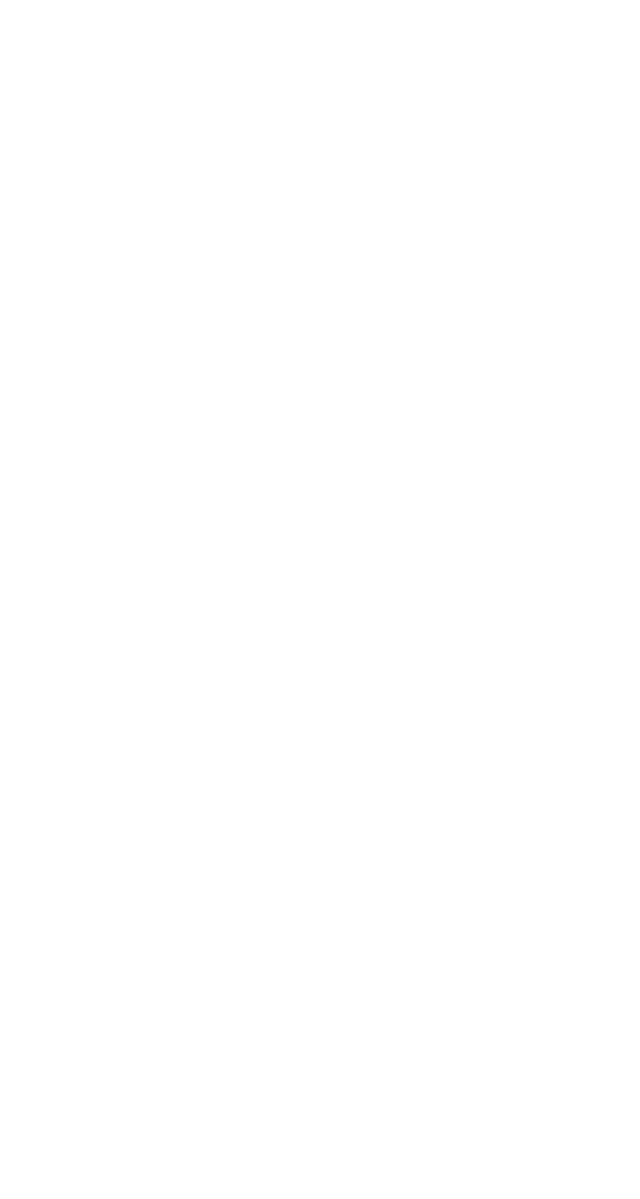
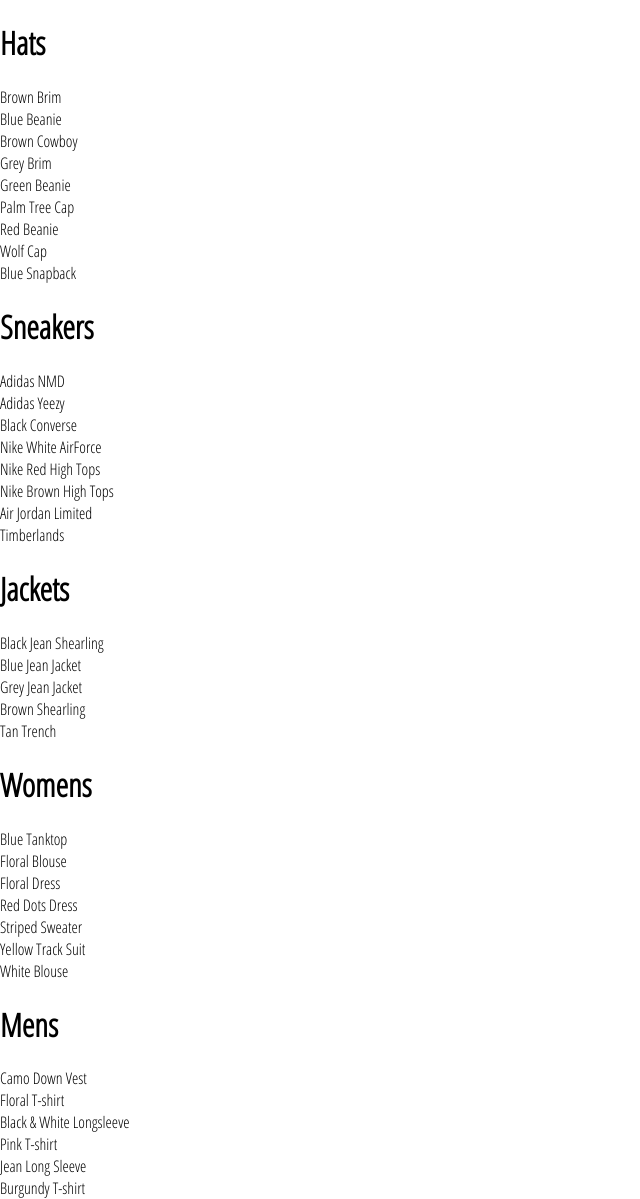
Before and after one commit to ShrikantUgale/e-commerce, a React (Create React App) app: page /shop in a window 1280 px wide. Shown: the whole page, without its empty margins (0-640 px from the left). Before the commit the page ends 800 px from the top, so only its background shows below. Built offline with nearby package versions, Linux system fonts and the light colour scheme; the HTML template or start-up script is replaced by a standard one.

Commit message:
shop page and collection preview added

```diff
--- a/src/App.js
+++ b/src/App.js
@@ -4,6 +4,7 @@
 import './App.css';
 
 import HomePage from './pages/homepage/homepage.component';
+import ShopPage from './pages/shop/shop.component';
 
 const HatsPage = (props) => {
   console.log(props)
@@ -20,7 +21,7 @@
       <BrowserRouter>
         <Switch>
           <Route exact path='/' component={HomePage} />
-          <Route path='/shop/hats' component={HatsPage} />
+          <Route path='/shop' component={ShopPage} />
         </Switch>
       </BrowserRouter>
 
--- /dev/null
+++ b/src/components/preview-collection/preview-collection.component.jsx
@@ -0,0 +1,18 @@
+import React from 'react';
+
+import './preview-collection.styles.scss'
+
+const CollectionPreview = ({ title, items }) => (
+    <div className='collection-preview'>
+        <h1 className='title'>{title}</h1>
+        <div className='preview'>
+            {
+                items.map((item) => (
+                    <div key= {item.id}>{item.name}</div>
+                ))
+            }
+        </div>
+    </div>
+)
+
+export default CollectionPreview;
--- /dev/null
+++ b/src/pages/shop/shop.component.jsx
@@ -0,0 +1,32 @@
+import React from 'react';
+
+import './shop.styles.scss'
+import SHOP_DATA from './shop.data';
+import CollectionPreview from
+    '../../components/preview-collection/preview-collection.component';
+
+class ShopPage extends React.Component {
+
+    constructor(props) {
+        super(props);
+
+        this.state = {
+            collections: SHOP_DATA
+        };
+    }
+
+    render() {
+        const { collections } = this.state;
+        return (
+            <div className='shop-page'>
+                {
+                    collections.map(({id, ...otherCollection}) => (
+                        <CollectionPreview key={id} {...otherCollection} />
+                    ))
+                }
+            </div>
+        )
+    }
+}
+
+export default ShopPage;
--- /dev/null
+++ b/src/pages/shop/shop.data.js
@@ -0,0 +1,249 @@
+const SHOP_DATA = [
+    {
+        id: 1,
+        title: 'Hats',
+        routeName: 'hats',
+        items: [
+            {
+                id: 1,
+                name: 'Brown Brim',
+                imageUrl: 'https://i.ibb.co/ZYW3VTp/brown-brim.png',
+                price: 25
+            },
+            {
+                id: 2,
+                name: 'Blue Beanie',
+                imageUrl: 'https://i.ibb.co/ypkgK0X/blue-beanie.png',
+                price: 18
+            },
+            {
+                id: 3,
+                name: 'Brown Cowboy',
+                imageUrl: 'https://i.ibb.co/QdJwgmp/brown-cowboy.png',
+                price: 35
+            },
+            {
+                id: 4,
+                name: 'Grey Brim',
+                imageUrl: 'https://i.ibb.co/RjBLWxB/grey-brim.png',
+                price: 25
+            },
+            {
+                id: 5,
+                name: 'Green Beanie',
+                imageUrl: 'https://i.ibb.co/YTjW3vF/green-beanie.png',
+                price: 18
+            },
+            {
+                id: 6,
+                name: 'Palm Tree Cap',
+                imageUrl: 'https://i.ibb.co/rKBDvJX/palm-tree-cap.png',
+                price: 14
+            },
+            {
+                id: 7,
+                name: 'Red Beanie',
+                imageUrl: 'https://i.ibb.co/bLB646Z/red-beanie.png',
+                price: 18
+            },
+            {
+                id: 8,
+                name: 'Wolf Cap',
+                imageUrl: 'https://i.ibb.co/1f2nWMM/wolf-cap.png',
+                price: 14
+            },
+            {
+                id: 9,
+                name: 'Blue Snapback',
+                imageUrl: 'https://i.ibb.co/X2VJP2W/blue-snapback.png',
+                price: 16
+            }
+        ]
+    },
+    {
+        id: 2,
+        title: 'Sneakers',
+        routeName: 'sneakers',
+        items: [
+            {
+                id: 10,
+                name: 'Adidas NMD',
+                imageUrl: 'https://i.ibb.co/0s3pdnc/adidas-nmd.png',
+                price: 220
+            },
+            {
+                id: 11,
+                name: 'Adidas Yeezy',
+                imageUrl: 'https://i.ibb.co/dJbG1cT/yeezy.png',
+                price: 280
+            },
+            {
+                id: 12,
+                name: 'Black Converse',
+                imageUrl: 'https://i.ibb.co/bPmVXyP/black-converse.png',
+                price: 110
+            },
+            {
+                id: 13,
+                name: 'Nike White AirForce',
+                imageUrl: 'https://i.ibb.co/1RcFPk0/white-nike-high-tops.png',
+                price: 160
+            },
+            {
+                id: 14,
+                name: 'Nike Red High Tops',
+                imageUrl: 'https://i.ibb.co/QcvzydB/nikes-red.png',
+                price: 160
+            },
+            {
+                id: 15,
+                name: 'Nike Brown High Tops',
+                imageUrl: 'https://i.ibb.co/fMTV342/nike-brown.png',
+                price: 160
+            },
+            {
+                id: 16,
+                name: 'Air Jordan Limited',
+                imageUrl: 'https://i.ibb.co/w4k6Ws9/nike-funky.png',
+                price: 190
+            },
+            {
+                id: 17,
+                name: 'Timberlands',
+                imageUrl: 'https://i.ibb.co/Mhh6wBg/timberlands.png',
+                price: 200
+            }
+        ]
+    },
+    {
+        id: 3,
+        title: 'Jackets',
+        routeName: 'jackets',
+        items: [
+            {
+                id: 18,
+                name: 'Black Jean Shearling',
+                imageUrl: 'https://i.ibb.co/XzcwL5s/black-shearling.png',
+                price: 125
+            },
+            {
+                id: 19,
+                name: 'Blue Jean Jacket',
+                imageUrl: 'https://i.ibb.co/mJS6vz0/blue-jean-jacket.png',
+                price: 90
+            },
+            {
+                id: 20,
+                name: 'Grey Jean Jacket',
+                imageUrl: 'https://i.ibb.co/N71k1ML/grey-jean-jacket.png',
+                price: 90
+            },
+            {
+                id: 21,
+                name: 'Brown Shearling',
+                imageUrl: 'https://i.ibb.co/s96FpdP/brown-shearling.png',
+                price: 165
+            },
+            {
+                id: 22,
+                name: 'Tan Trench',
+                imageUrl: 'https://i.ibb.co/M6hHc3F/brown-trench.png',
+                price: 185
+            }
+        ]
+    },
+    {
+        id: 4,
+        title: 'Womens',
+        routeName: 'womens',
+        items: [
+            {
+                id: 23,
+                name: 'Blue Tanktop',
+                imageUrl: 'https://i.ibb.co/7CQVJNm/blue-tank.png',
+                price: 25
+            },
+            {
+                id: 24,
+                name: 'Floral Blouse',
+                imageUrl: 'https://i.ibb.co/4W2DGKm/floral-blouse.png',
+                price: 20
+            },
+            {
+                id: 25,
+                name: 'Floral Dress',
+                imageUrl: 'https://i.ibb.co/KV18Ysr/floral-skirt.png',
+                price: 80
+            },
+            {
+                id: 26,
+                name: 'Red Dots Dress',
+                imageUrl: 'https://i.ibb.co/N3BN1bh/red-polka-dot-dress.png',
+                price: 80
+            },
+            {
+                id: 27,
+                name: 'Striped Sweater',
+                imageUrl: 'https://i.ibb.co/KmSkMbH/striped-sweater.png',
+                price: 45
+            },
+            {
+                id: 28,
+                name: 'Yellow Track Suit',
+                imageUrl: 'https://i.ibb.co/v1cvwNf/yellow-track-suit.png',
+                price: 135
+            },
+            {
+                id: 29,
+                name: 'White Blouse',
+                imageUrl: 'https://i.ibb.co/qBcrsJg/white-vest.png',
+                price: 20
+            }
+        ]
+    },
+    {
+        id: 5,
+        title: 'Mens',
+        routeName: 'mens',
+        items: [
+            {
+                id: 30,
+                name: 'Camo Down Vest',
+                imageUrl: 'https://i.ibb.co/xJS0T3Y/camo-vest.png',
+                price: 325
+            },
+            {
+                id: 31,
+                name: 'Floral T-shirt',
+                imageUrl: 'https://i.ibb.co/qMQ75QZ/floral-shirt.png',
+                price: 20
+            },
+            {
+                id: 32,
+                name: 'Black & White Longsleeve',
+                imageUrl: 'https://i.ibb.co/55z32tw/long-sleeve.png',
+                price: 25
+            },
+            {
+                id: 33,
+                name: 'Pink T-shirt',
+                imageUrl: 'https://i.ibb.co/RvwnBL8/pink-shirt.png',
+                price: 25
+            },
+            {
+                id: 34,
+                name: 'Jean Long Sleeve',
+                imageUrl: 'https://i.ibb.co/VpW4x5t/roll-up-jean-shirt.png',
+                price: 40
+            },
+            {
+                id: 35,
+                name: 'Burgundy T-shirt',
+                imageUrl: 'https://i.ibb.co/mh3VM1f/polka-dot-shirt.png',
+                price: 25
+            }
+        ]
+    }
+];
+
+export default SHOP_DATA;
```
Also changed, not shown: src/components/preview-collection/preview-collection.styles.scss (added), src/pages/shop/shop.styles.scss (added).
